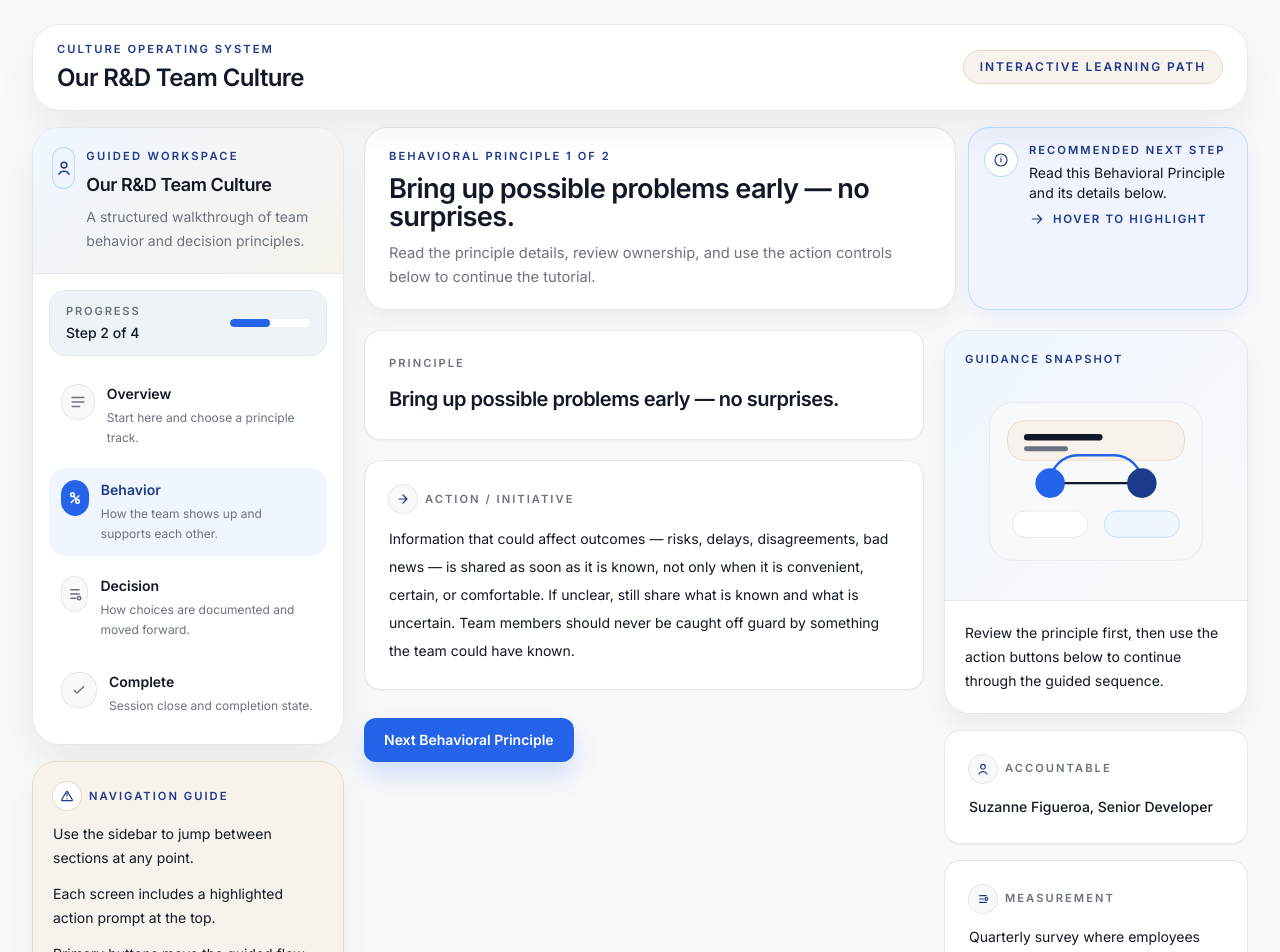
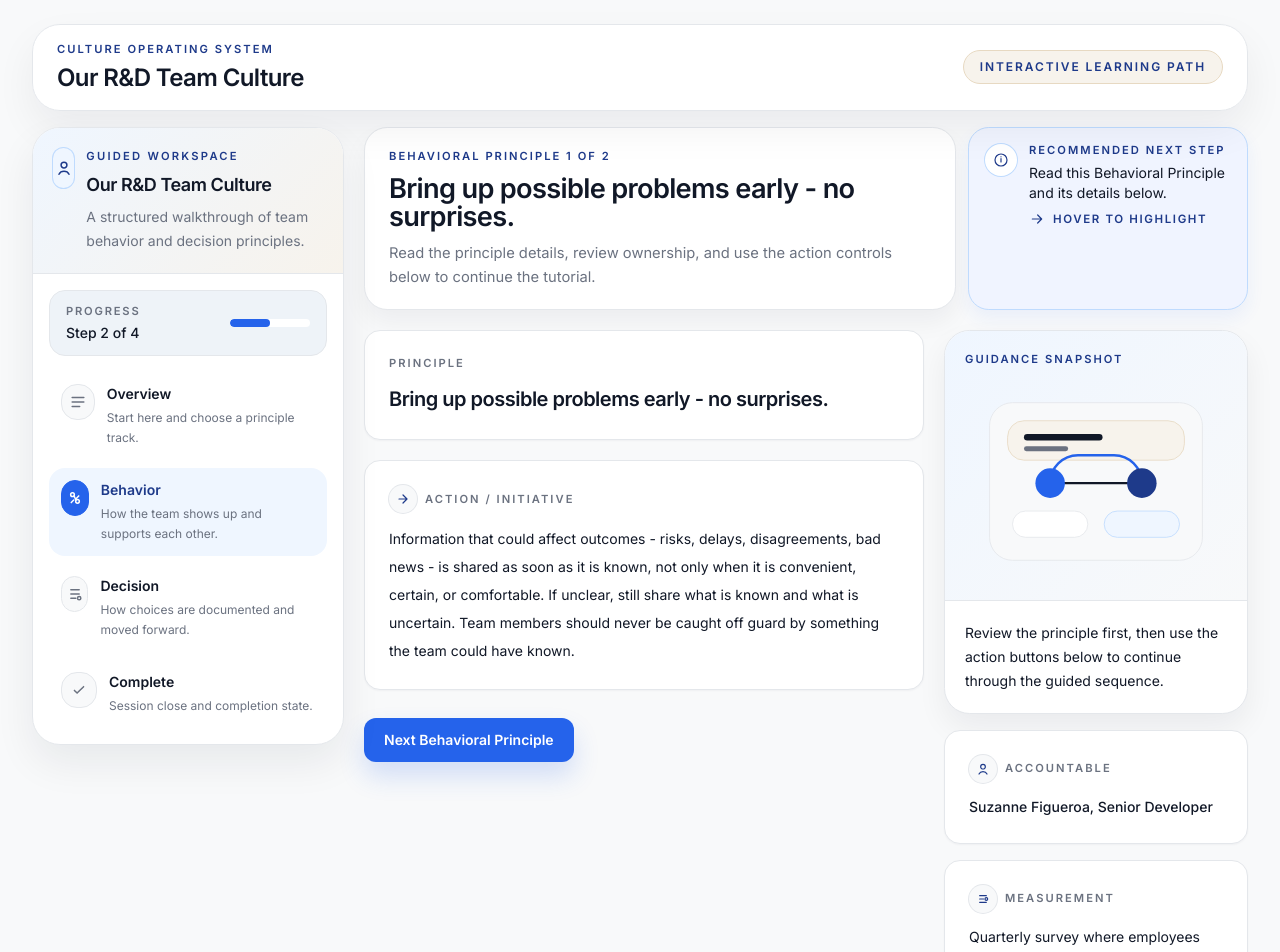
Before and after one commit to moeezmujahid70/COSexample, a Next.js app in the folder cos-tutorial/: page /behavior/1 in a window 1280 px wide. Shown: the top 952 px of the page. Built offline with nearby package versions, Linux system fonts and the light colour scheme.

Commit message:
fix: update punctuation in principle titles and bodies for consistency

```diff
--- a/cos-tutorial/components/SidebarRail.tsx
+++ b/cos-tutorial/components/SidebarRail.tsx
@@ -216,33 +216,6 @@ export default function SidebarRail() {
           </nav>
         </div>
       </section>
-
-      <section className="rounded-[1.5rem] border border-guide-border bg-guide-bg px-5 py-5 shadow-[0_12px_28px_rgba(120,98,62,0.08)]">
-        <div className="flex items-center gap-2">
-          <span className="flex h-7 w-7 items-center justify-center rounded-full bg-white text-accent-strong ring-1 ring-guide-border">
-            <svg
-              viewBox="0 0 24 24"
-              className="h-4 w-4 fill-none stroke-current"
-              aria-hidden="true"
-            >
-              <path
-                d="M12 8v4m0 4h.01M4.9 19h14.2a1 1 0 0 0 .88-1.47L12.88 5.4a1 1 0 0 0-1.76 0L4.02 17.53A1 1 0 0 0 4.9 19Z"
-                strokeWidth="1.8"
-                strokeLinecap="round"
-                strokeLinejoin="round"
-              />
-            </svg>
-          </span>
-          <p className="text-[0.7rem] font-semibold uppercase tracking-[0.18em] text-accent-strong">
-            Navigation Guide
-          </p>
-        </div>
-        <ul className="mt-3 space-y-3 text-sm leading-6 text-text-primary">
-          <li>Use the sidebar to jump between sections at any point.</li>
-          <li>Each screen includes a highlighted action prompt at the top.</li>
-          <li>Primary buttons move the guided flow forward. Secondary buttons return to earlier sections.</li>
-        </ul>
-      </section>
     </aside>
   );
 }
--- a/cos-tutorial/lib/content.ts
+++ b/cos-tutorial/lib/content.ts
@@ -72,8 +72,8 @@ export const categories: PrincipleCategory[] = [
     principles: [
       {
         id: "1",
-        title: "Bring up possible problems early — no surprises.",
-        body: "Information that could affect outcomes — risks, delays, disagreements, bad news — is shared as soon as it is known, not only when it is convenient, certain, or comfortable. If unclear, still share what is known and what is uncertain. Team members should never be caught off guard by something the team could have known.",
+        title: "Bring up possible problems early - no surprises.",
+        body: "Information that could affect outcomes - risks, delays, disagreements, bad news - is shared as soon as it is known, not only when it is convenient, certain, or comfortable. If unclear, still share what is known and what is uncertain. Team members should never be caught off guard by something the team could have known.",
         accountable: "Suzanne Figueroa, Senior Developer",
         measurement: sharedMeasurement,
         nextHref: "/behavior/2",
@@ -102,7 +102,7 @@ export const categories: PrincipleCategory[] = [
         id: "1",
         title:
           "Document what was decided, why it was decided, and make that rationale accessible to all stakeholders so decisions are transparent and understandable.",
-        body: "Make the rationale for a decision accessible to all stakeholders so decisions are transparent and understandable. This means capturing not just the outcome, but the thinking behind it — including key considerations, tradeoffs, and alternatives that were evaluated. The purpose is to ensure that stakeholders can see how and why a decision was made, even if they were not directly involved or do not fully agree with the outcome.",
+        body: "Make the rationale for a decision accessible to all stakeholders so decisions are transparent and understandable. This means capturing not just the outcome, but the thinking behind it - including key considerations, tradeoffs, and alternatives that were evaluated. The purpose is to ensure that stakeholders can see how and why a decision was made, even if they were not directly involved or do not fully agree with the outcome.",
         accountable: "Nancy Blake, Team Assistant",
         measurement: sharedMeasurement,
         nextHref: "/decision/2",
```
